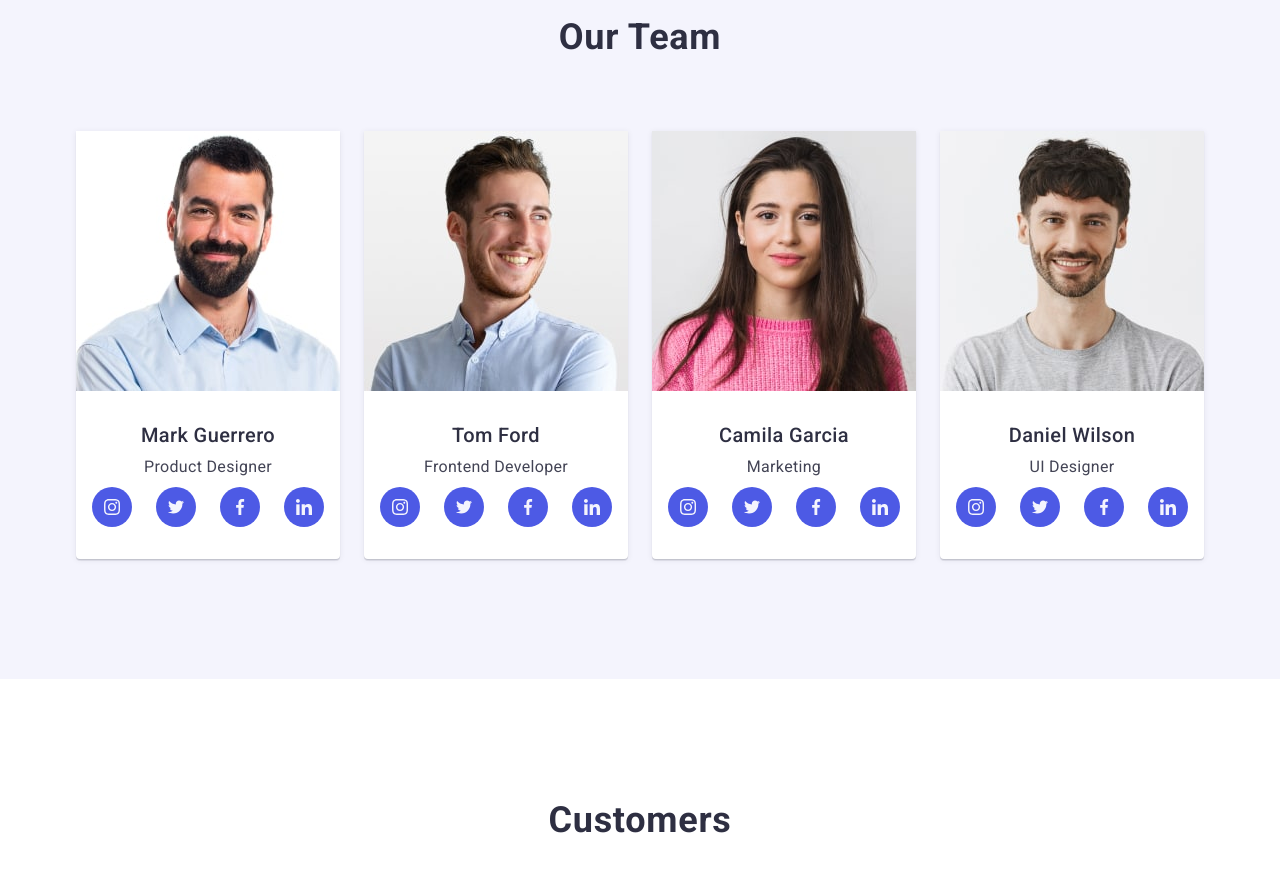
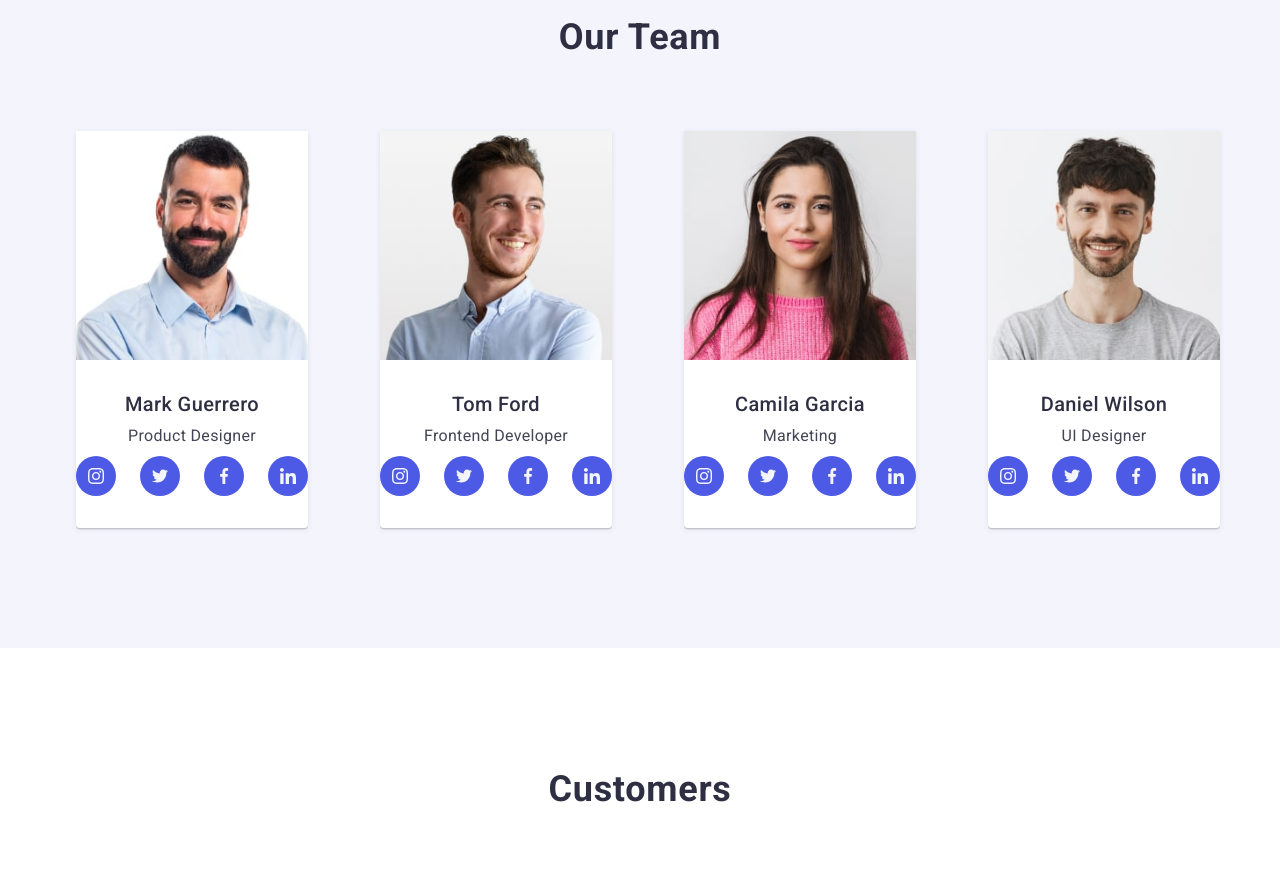
Before and after one commit to ValentynKrasovskyi/goit-markup-hw-06, a plain HTML site: page index.html in a window 1280 px wide. Shown: the part 1800-2680 px from the top of the page. Drawn offline with nearby package versions, Linux system fonts and the light colour scheme.

Commit message:
Update styles.css

```diff
--- a/css/styles.css
+++ b/css/styles.css
@@ -253,7 +253,8 @@ body {
 }
 .team-list {
   display: flex;
-  gap: 24px;
+  /* gap: 24px; */
+  gap: 72px;
 }
 .team-item {
   background-color: var(--primary-white-color);
```
